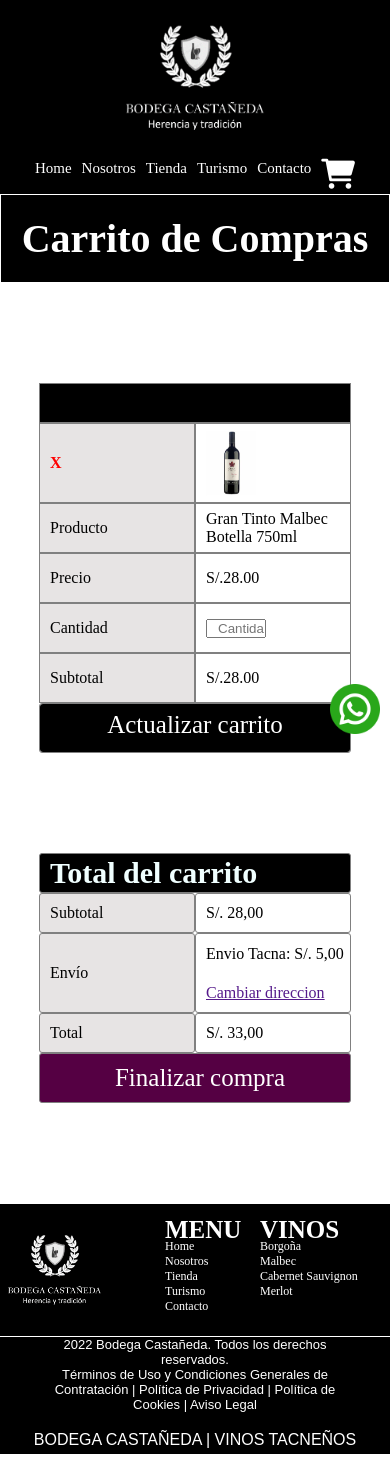
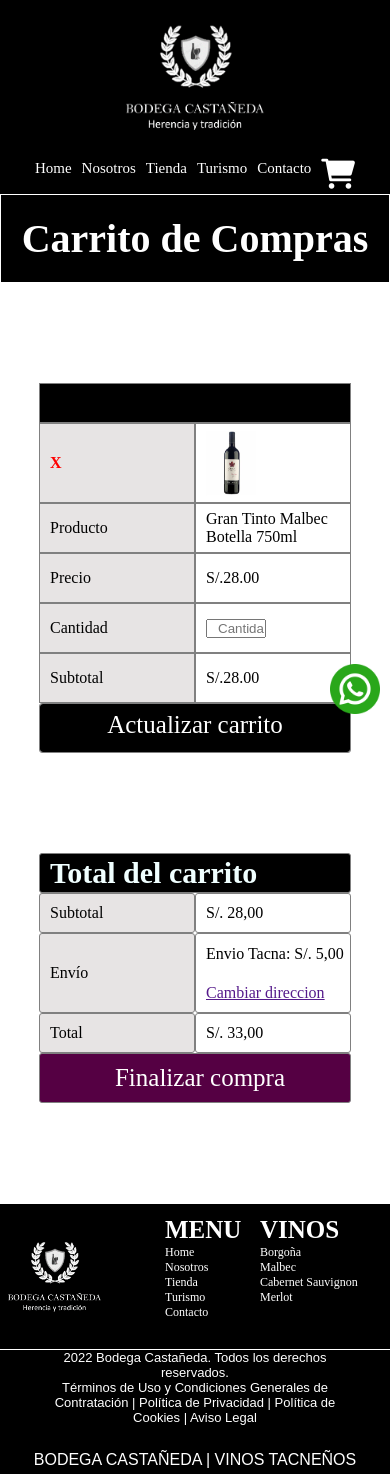
Before and after one commit to iwill88/Bodega-Castaneda_Website, a plain HTML site: page carrito.html in a window 390 px wide. Drawn offline with Linux system fonts and the light colour scheme; a web font is replaced by a local one.

Commit message:
all responsive

```diff
--- a/style.css
+++ b/style.css
@@ -1013,7 +1013,7 @@
     }
 
     .enlaces-footer{
-        height:250px;
+        height:270px;
     }
 
     .footer__logo img{
@@ -1064,6 +1064,11 @@
 
     .copyright-parrafo-dos{
         padding:5px 0px;
+    }
+
+    .boton-whatsapp img{
+        bottom: 130px;
+
     }
 
 
```
